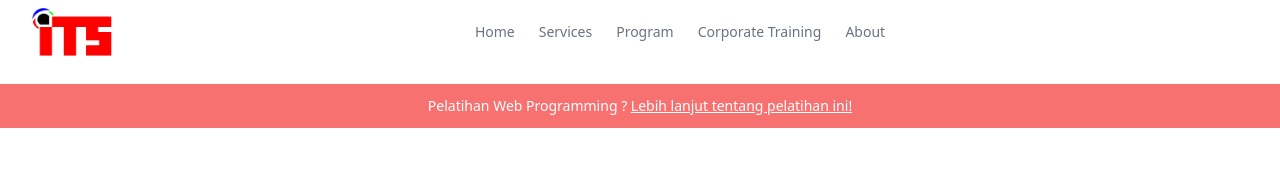
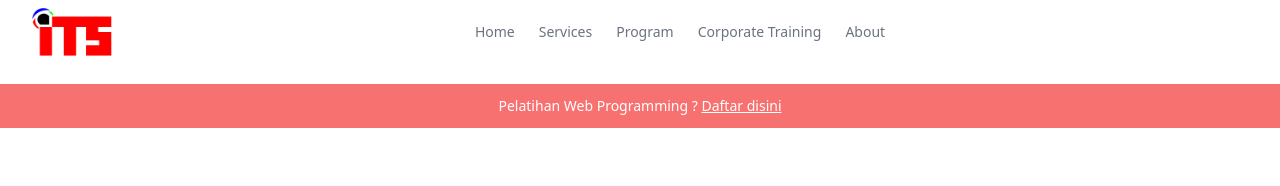
Before and after one commit to renalfarid/its-academy, a Nuxt app: page /about in a window 1280 px wide. Shown: the top 186 px of the page. Built offline with nearby package versions, Linux system fonts and the light colour scheme.

Commit message:
fix seo title page

```diff
--- a/app.vue
+++ b/app.vue
@@ -2,7 +2,7 @@
 useHead({
   // as a string,
   // where `%s` is replaced with the title
-  titleTemplate: 'ITS Academy - %s',
+  titleTemplate: '%s',
   meta: [
     { property: 'og:title', content: `Raih Karir Impian bersama ITS Academy` },
     { property: 'og:description', content: 'ITS Academy hadir untuk membantu Anda mengasah keterampilan IT melalui program-program pelatihan yang komprehensif dan praktis.' },
--- a/components/Announcement.vue
+++ b/components/Announcement.vue
@@ -1,8 +1,17 @@
+<script setup>
+  import { ref } from 'vue'
+
+  const announcement = ref({
+    'title': 'Pelatihan Web Programming ?',
+    'content': 'Daftar disini',
+    'url': '/training/registration'
+  })
+</script>
 <template>
     <div class="bg-red-400 mt-5 px-4 py-3 text-white">
       <p class="text-center text-sm font-medium">
-        Pelatihan Web Programming ?
-        <a href="#" class="inline-block underline">Lebih lanjut tentang pelatihan ini!</a>
+        {{ announcement.title }}
+        <a :href="announcement.url" class="inline-block underline">{{ announcement.content }}</a>
       </p>
     </div>
   </template>
--- a/components/TopMenu.vue
+++ b/components/TopMenu.vue
@@ -12,7 +12,7 @@ const toggleMenu = () => {
       <div class="mx-auto max-w-screen-xl px-4 sm:px-6 lg:px-8">
         <div class="flex h-16 items-center justify-between">
           <div class="md:flex md:items-center md:gap-12">
-            <a class="block text-teal-600" href="#">
+            <a class="block text-teal-600" href="/">
               <span class="sr-only">Home</span>
               <img src="/img/logo-its.png" width="80" height="80"/>
             </a>
--- a/pages/about.vue
+++ b/pages/about.vue
@@ -1,6 +1,6 @@
 <script setup lang="ts">
 useHead({
-  title: 'About'
+  title: 'About ITS Academy'
 })
 </script>
 <template>
--- a/pages/corporate/index.vue
+++ b/pages/corporate/index.vue
@@ -2,6 +2,10 @@
   import BannerSolution from '../components/corporate/BannerSolution.vue'
   import CorporateTraining from '../components/corporate/CorporateTraining.vue'
   import FaqCorporate from '../components/corporate/FaqCorporate.vue'
+
+  useHead({
+  title: 'Solusi Bisnis'
+})
 </script>
 <template>
   <BannerSolution />
--- a/pages/corporate/registration.vue
+++ b/pages/corporate/registration.vue
@@ -1,5 +1,9 @@
 <script setup>
   import RegistrationProgram from '../../components/program/RegistrationProgram.vue'
+
+  useHead({
+  title: 'Registrasi Bisnis'
+})
 </script>
 <template>
     <RegistrationProgram />
--- a/pages/training/index.vue
+++ b/pages/training/index.vue
@@ -1,5 +1,9 @@
 <script setup>
   import SectionCourse from '../../components/program/SectionCourse.vue'
+
+  useHead({
+  title: 'Training Program'
+})
 </script>
 <template>
   <SectionCourse />
--- a/pages/training/registration.vue
+++ b/pages/training/registration.vue
@@ -1,5 +1,9 @@
 <script setup>
   import RegistrationTraining from '../../components/program/RegistrationProgram.vue'
+
+  useHead({
+  title: 'Registrasi Training'
+})
 </script>
 <template>
   <RegistrationTraining />
```
